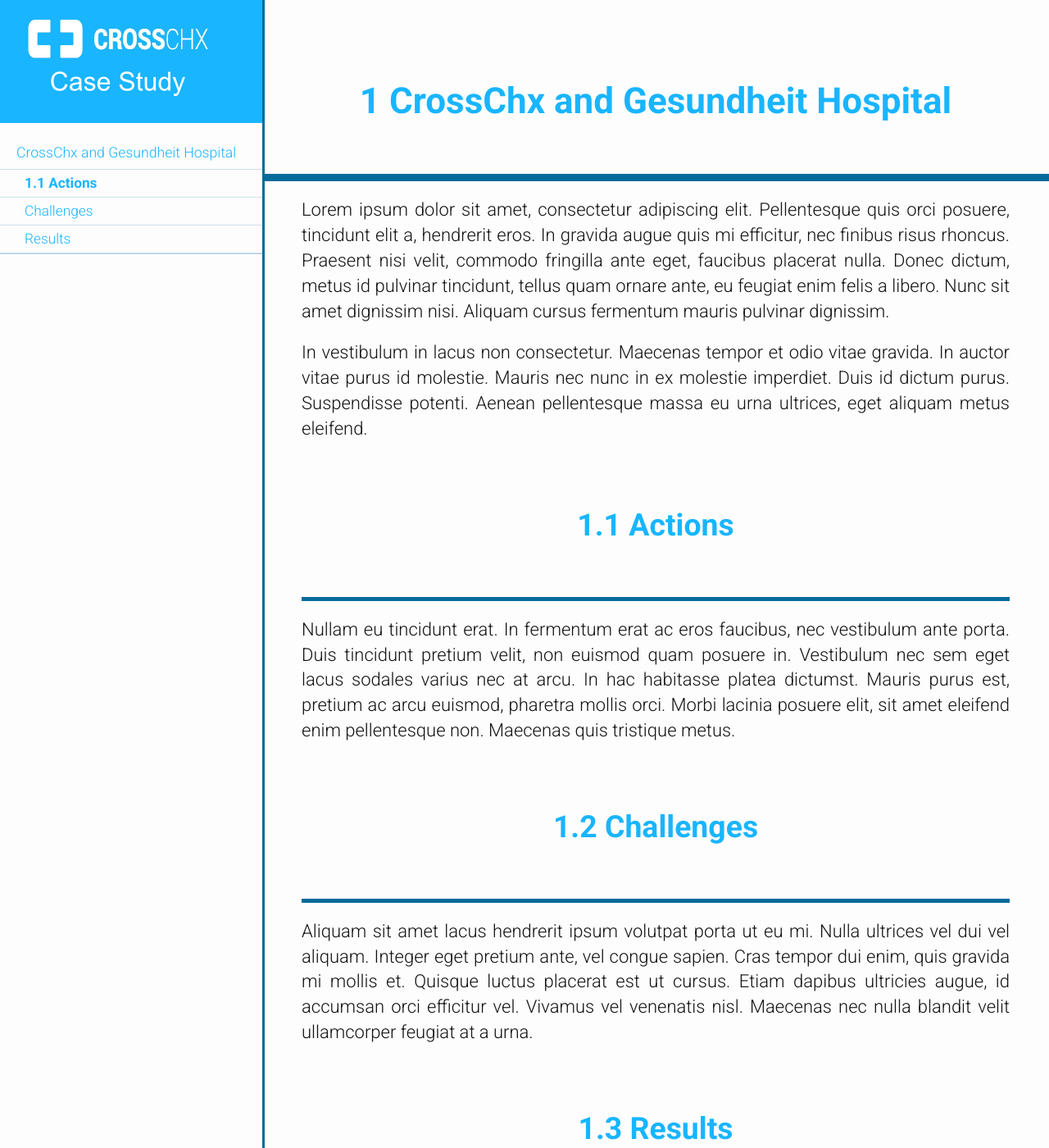
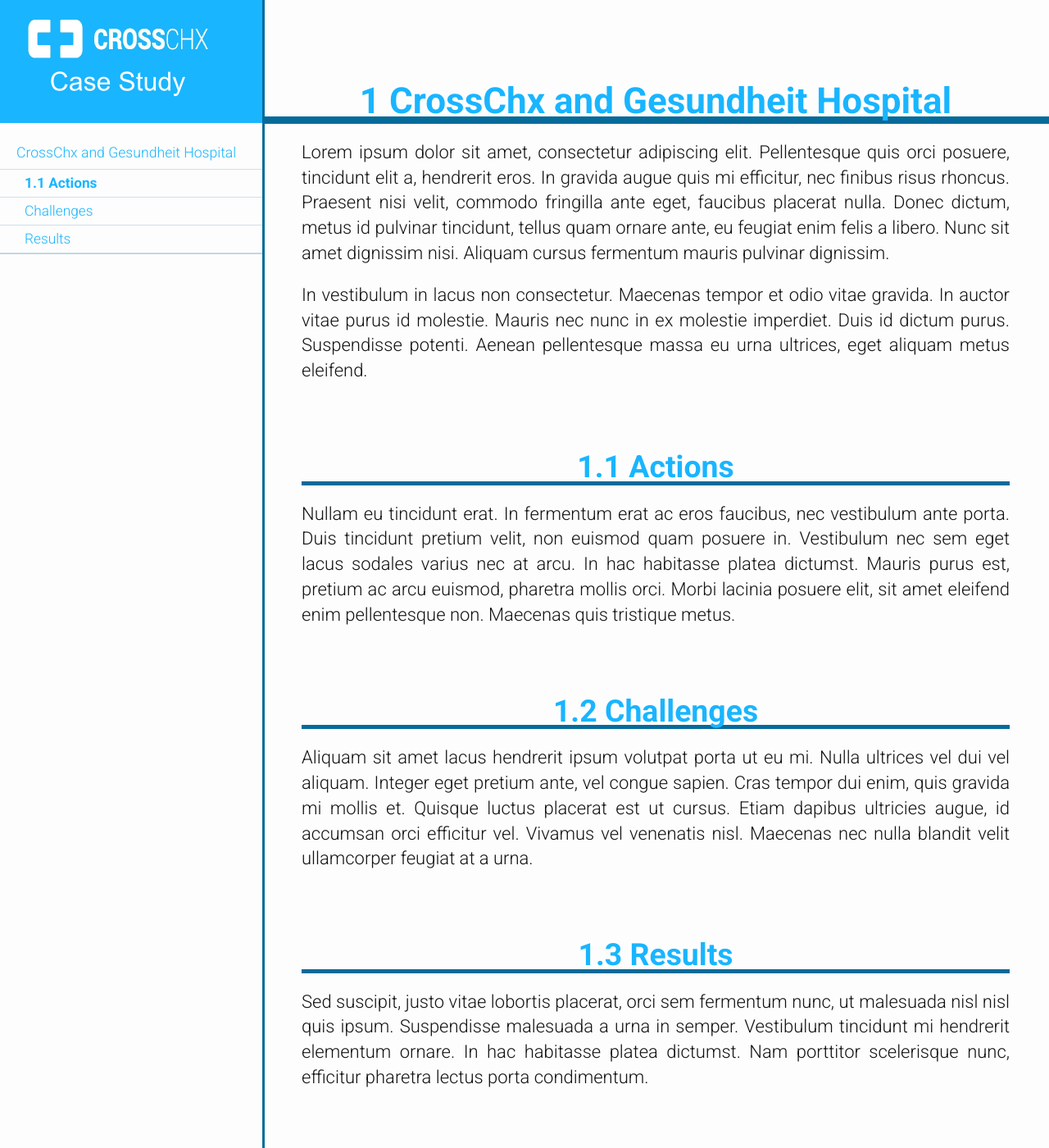
Before and after one commit to knc789/case-study, a Jekyll site: the page built from index.html, in a window 1280 px wide and 1400 px high. Shown: the whole window at 82% size. Built offline with Jekyll 4.4.1, drawn with Linux system fonts in a browser that asks for light colours.

```diff
--- a/_sass/partials/_general.scss
+++ b/_sass/partials/_general.scss
@@ -74,7 +74,7 @@ h1 {
     padding: 30px 0 0;
     text-align: center;
     border-bottom: $darkblue 9px solid;
-	padding-bottom: 2cm;
+	padding-bottom: 5px;
     width: 100%;
     line-height: 0.61;
     margin: 0 0 20px;
@@ -96,7 +96,7 @@ h2 {
     width: 90%;
     text-align: center;
     border-bottom: 5px solid $darkblue;
-	padding-bottom: 2cm;
+	padding-bottom: 5px;
     margin: 0 auto 20px;
     line-height: 0.63;
 
```
